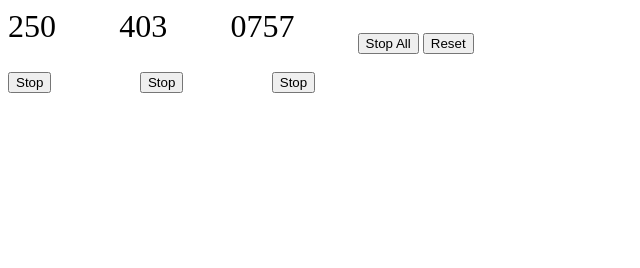
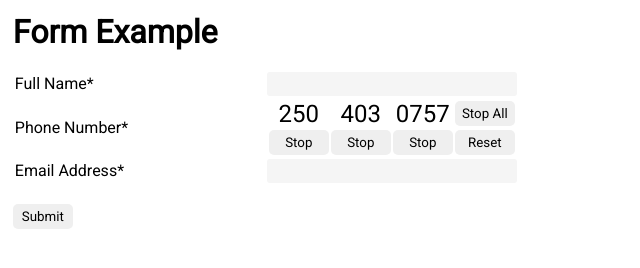
Before and after one commit to charleytran2001/Normal-Form-Example, a plain HTML site: page index.html in a window 1280 px wide. Shown: the whole page, without its empty margins (0-640 px from the left). Drawn offline with Linux system fonts and the light colour scheme.

Commit message:
Updated Styles and Added Content
Added name and email inputs, added submit button, made everything look prettier (more colors, roboto font, removed ugly borders, rounded inputs)

```diff
--- a/index.html
+++ b/index.html
@@ -5,18 +5,56 @@
   <meta name="viewport" content="width=device-width">
   <title>JS Bin</title>
   <link rel="stylesheet" href="styles.css">
+  <link href="https://fonts.googleapis.com/css?family=Roboto&display=swap" rel="stylesheet">
 </head>
+
 <body>
-  <p id="num1">123</p>
-  <p id="num2">456</p>
-  <p id="num3">7890</p>
-  <button type="button" id="stopall" onclick="stopAll()">Stop All</button>
-  <button type="button" id="stopall" onclick="resetAll()">Reset</button>
-  <br><br>
-  <button type="button" class="stop" onclick="stop1()">Stop</button>
-  <button type="button" class="stop" onclick="stop2()">Stop</button>
-  <button type="button" class="stop" onclick="stop3()">Stop</button>
+  <form>
+    <h1>Form Example</h1>
+    <br>
+
+    <table>
+      <tr class="form">
+        <td>Full Name*</td>
+        <td><input type="text"></input></td>
+      </tr>
+
+      <tr>
+        <td>Phone Number*</td>
+        <td>
+          <table id="phone">
+            <tr>
+              <td><p id="num1">123</p></td>
+              <td><p id="num2">456</p></td>
+              <td><p id="num3">7890</p></td>
+              <td><button type="button" id="stopall" onclick="stopAll()">Stop All</button></td>
+            </tr>
+
+            <tr>
+              <td><button type="button" class="stop" onclick="stop1()">Stop</button></td>
+              <td><button type="button" class="stop" onclick="stop2()">Stop</button></td>
+              <td><button type="button" class="stop" onclick="stop3()">Stop</button></td>
+              <td><button type="button" id="stopall" onclick="resetAll()">Reset</button></td>
+            </tr>
+
+          </table>
+        </td>
+      </tr>
+
+      <tr class="form">
+        <td>Email Address*</td>
+        <td><input type="email"></input></td>
+      </tr>
+
+    </table>
+
+  <br>
+  <button type="submit">Submit</button>
+
+  </form>
 
   <script src="script.js"></script>
+
 </body>
+
 </html>
--- a/script.js
+++ b/script.js
@@ -1,33 +1,10 @@
-function stop1() {
-  clearInterval(run1);
-}
-
-function stop2() {
-  clearInterval(run2);
-}
-
-function stop3() {
-  clearInterval(run3);
-}
-
-function stopAll() {
-  clearInterval(run1);
-  clearInterval(run2);
-  clearInterval(run3);
-}
-
-function resetAll() {
-  clearInterval(run1);
-  clearInterval(run2);
-  clearInterval(run3);
-  run1 = setInterval(random1, 50);
-  run2 = setInterval(random2, 50);
-  run3 = setInterval(random3, 50);
-}
-
 var num1 = document.getElementById("num1");
 var num2 = document.getElementById("num2");
 var num3 = document.getElementById("num3");
+
+var run1 = setInterval(random1, 50);
+var run2 = setInterval(random2, 50);
+var run3 = setInterval(random3, 50);
 
 function random1() {
   var num1Random = Math.floor(Math.random() * 1000);
@@ -64,6 +41,29 @@ function random3() {
   num3.innerHTML = num3String;
 }
 
-var run1 = setInterval(random1, 50);
-var run2 = setInterval(random2, 50);
-var run3 = setInterval(random3, 50);
+function stop1() {
+  clearInterval(run1);
+}
+
+function stop2() {
+  clearInterval(run2);
+}
+
+function stop3() {
+  clearInterval(run3);
+}
+
+function stopAll() {
+  clearInterval(run1);
+  clearInterval(run2);
+  clearInterval(run3);
+}
+
+function resetAll() {
+  clearInterval(run1);
+  clearInterval(run2);
+  clearInterval(run3);
+  run1 = setInterval(random1, 50);
+  run2 = setInterval(random2, 50);
+  run3 = setInterval(random3, 50);
+}
--- a/styles.css
+++ b/styles.css
@@ -1,15 +1,40 @@
-p {
-  margin: 0px;
-  font-size: 2em;
-  float: left;
-  margin-right: 5%;
+* {
+  margin: 0;
+  padding: 0;
+  font-family: roboto;
 }
 
-.stop {
-  float: left;
-  margin-right: 7%;
+html {
+  background-color: white;
 }
 
-#stopall {
-  margin-top: 2%;
+p {
+  font-size: 150%;
 }
+
+input {
+  font-size: 125%;
+  border: none;
+  background-color: whitesmoke;
+  border-radius: 3px;
+  width: 250px
+}
+
+button {
+  border-radius: 5px;
+  border: none;
+  height: 25px;
+  width: 60px;
+}
+
+table#phone td {
+  text-align: center;
+}
+
+tr.form td {
+  width: 50%;
+}
+
+body {
+  margin: 1%;
+}
```
